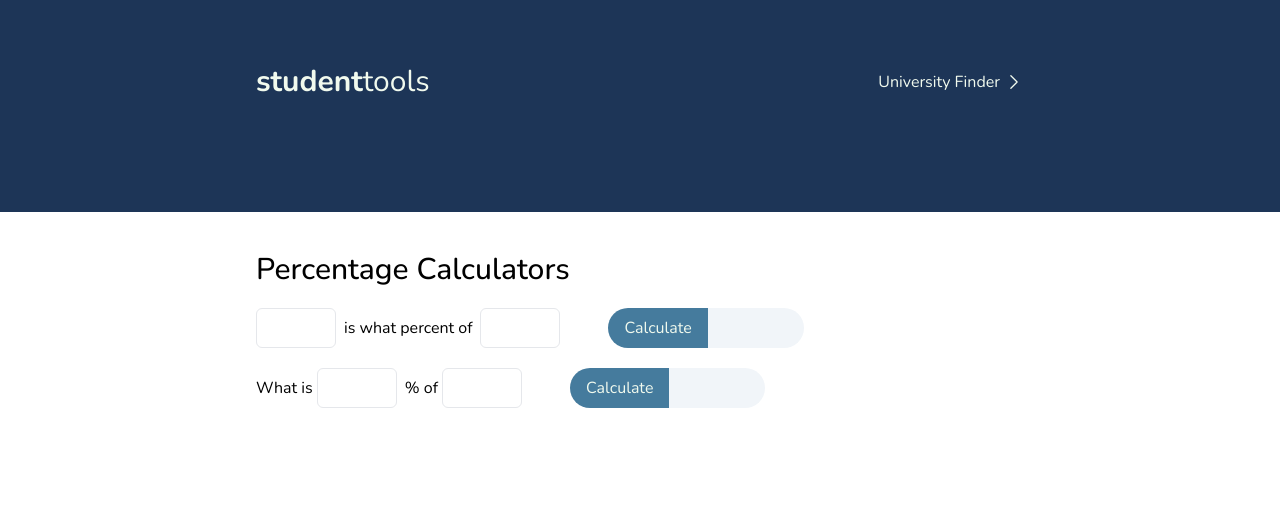
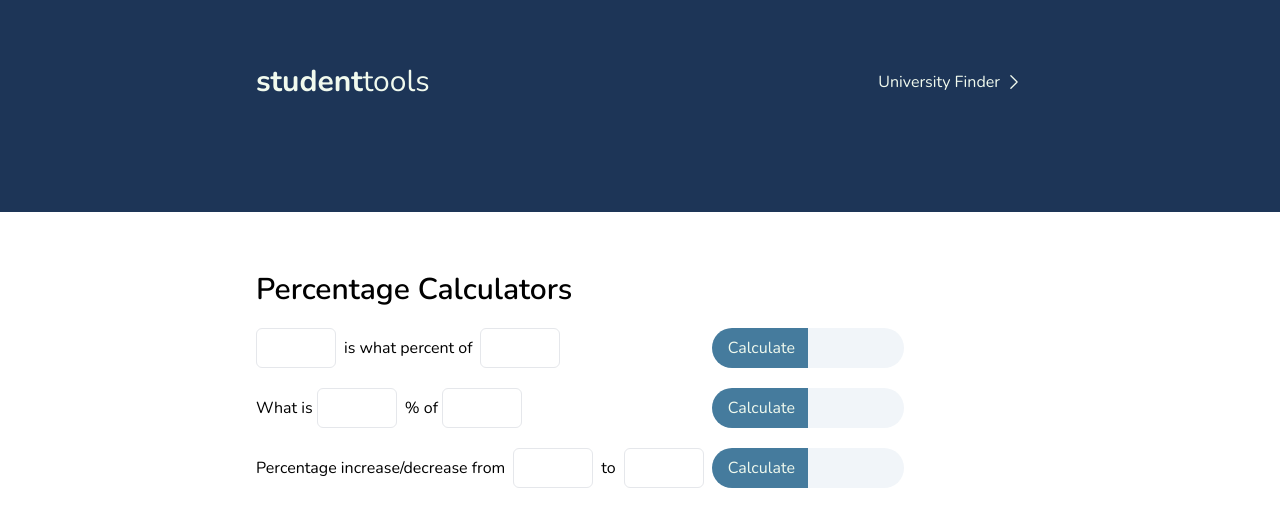
Before and after one commit to win20/student-tools, a React (Create React App) app in the folder client/: page /tools/0 in a window 1280 px wide. Shown: the top 526 px of the page. Built offline with nearby package versions, Linux system fonts and the light colour scheme.

Commit message:
Completed percentage responsiveness

```diff
--- a/client/package.json
+++ b/client/package.json
@@ -3,6 +3,7 @@
   "version": "0.1.0",
   "private": true,
   "dependencies": {
+    "@react-spring/web": "^9.6.1",
     "@testing-library/jest-dom": "^5.16.5",
     "@testing-library/react": "^13.4.0",
     "@testing-library/user-event": "^13.5.0",
--- a/client/src/index.css
+++ b/client/src/index.css
@@ -14,3 +14,7 @@
 .calculator-input {
 	@apply border-1 rounded-md mr-2 w-20 h-10 pl-2;
 }
+
+.responsive-spacing {
+	@apply p-5 md:px-10 desktop:px-64;
+}
--- a/client/src/output.css
+++ b/client/src/output.css
@@ -595,6 +595,11 @@ video {
   margin-right: auto;
 }
 
+.my-5{
+  margin-top: 1.25rem;
+  margin-bottom: 1.25rem;
+}
+
 .mb-8{
   margin-bottom: 2rem;
 }
@@ -611,20 +616,16 @@ video {
   margin-bottom: 0.5rem;
 }
 
-.mt-10{
-  margin-top: 2.5rem;
+.ml-2{
+  margin-left: 0.5rem;
+}
+
+.mt-2{
+  margin-top: 0.5rem;
 }
 
 .mt-5{
   margin-top: 1.25rem;
-}
-
-.ml-10{
-  margin-left: 2.5rem;
-}
-
-.ml-2{
-  margin-left: 0.5rem;
 }
 
 .flex{
@@ -655,6 +656,10 @@ video {
   height: 12rem;
 }
 
+.w-20{
+  width: 5rem;
+}
+
 .w-8{
   width: 2rem;
 }
@@ -675,8 +680,57 @@ video {
   width: 2.5rem;
 }
 
-.w-24{
-  width: 6rem;
+@-webkit-keyframes shake{
+  10%, 90%{
+    -webkit-transform: translate3d(-1px, 0, 0);
+            transform: translate3d(-1px, 0, 0);
+  }
+
+  20%, 80%{
+    -webkit-transform: translate3d(2px, 0, 0);
+            transform: translate3d(2px, 0, 0);
+  }
+
+  30%, 50%, 70%{
+    -webkit-transform: translate3d(-4px, 0, 0);
+            transform: translate3d(-4px, 0, 0);
+  }
+
+  40%, 60%{
+    -webkit-transform: translate3d(4px, 0, 0);
+            transform: translate3d(4px, 0, 0);
+  }
+}
+
+@keyframes shake{
+  10%, 90%{
+    -webkit-transform: translate3d(-1px, 0, 0);
+            transform: translate3d(-1px, 0, 0);
+  }
+
+  20%, 80%{
+    -webkit-transform: translate3d(2px, 0, 0);
+            transform: translate3d(2px, 0, 0);
+  }
+
+  30%, 50%, 70%{
+    -webkit-transform: translate3d(-4px, 0, 0);
+            transform: translate3d(-4px, 0, 0);
+  }
+
+  40%, 60%{
+    -webkit-transform: translate3d(4px, 0, 0);
+            transform: translate3d(4px, 0, 0);
+  }
+}
+
+.animate-shake{
+  -webkit-animation: shake 0.5s cubic-bezier(.36,.07,.19,.97);
+          animation: shake 0.5s cubic-bezier(.36,.07,.19,.97);
+}
+
+.resize{
+  resize: both;
 }
 
 .flex-col{
@@ -735,24 +789,24 @@ video {
   border-color: rgb(243 244 246 / var(--tw-border-opacity));
 }
 
+.bg-secondary{
+  --tw-bg-opacity: 1;
+  background-color: rgb(69 123 157 / var(--tw-bg-opacity));
+}
+
+.bg-slate-100{
+  --tw-bg-opacity: 1;
+  background-color: rgb(241 245 249 / var(--tw-bg-opacity));
+}
+
 .bg-primary{
   --tw-bg-opacity: 1;
   background-color: rgb(29 53 87 / var(--tw-bg-opacity));
 }
 
-.bg-secondary{
-  --tw-bg-opacity: 1;
-  background-color: rgb(69 123 157 / var(--tw-bg-opacity));
-}
-
 .bg-white{
   --tw-bg-opacity: 1;
   background-color: rgb(255 255 255 / var(--tw-bg-opacity));
-}
-
-.bg-slate-100{
-  --tw-bg-opacity: 1;
-  background-color: rgb(241 245 249 / var(--tw-bg-opacity));
 }
 
 .fill-current{
@@ -772,6 +826,11 @@ video {
   padding-right: 1rem;
 }
 
+.py-2{
+  padding-top: 0.5rem;
+  padding-bottom: 0.5rem;
+}
+
 .py-1{
   padding-top: 0.25rem;
   padding-bottom: 0.25rem;
@@ -787,9 +846,8 @@ video {
   padding-bottom: 1.25rem;
 }
 
-.py-2{
-  padding-top: 0.5rem;
-  padding-bottom: 0.5rem;
+.pl-2{
+  padding-left: 0.5rem;
 }
 
 .pl-1{
@@ -804,16 +862,17 @@ video {
   padding-bottom: 1rem;
 }
 
-.pl-2{
-  padding-left: 0.5rem;
-}
-
 .text-center{
   text-align: center;
 }
 
 .font-nunito{
   font-family: nunito, sans-serif;
+}
+
+.text-sm{
+  font-size: 0.875rem;
+  line-height: 1.25rem;
 }
 
 .text-lg{
@@ -831,11 +890,6 @@ video {
   line-height: 1.75rem;
 }
 
-.text-3xl{
-  font-size: 1.875rem;
-  line-height: 2.25rem;
-}
-
 .font-extrabold{
   font-weight: 800;
 }
@@ -844,13 +898,14 @@ video {
   font-weight: 600;
 }
 
-.font-medium{
-  font-weight: 500;
-}
-
 .text-lightText{
   --tw-text-opacity: 1;
   color: rgb(241 250 238 / var(--tw-text-opacity));
+}
+
+.text-black{
+  --tw-text-opacity: 1;
+  color: rgb(0 0 0 / var(--tw-text-opacity));
 }
 
 .text-gray-600{
@@ -861,11 +916,6 @@ video {
 .text-gray-500{
   --tw-text-opacity: 1;
   color: rgb(107 114 128 / var(--tw-text-opacity));
-}
-
-.text-black{
-  --tw-text-opacity: 1;
-  color: rgb(0 0 0 / var(--tw-text-opacity));
 }
 
 .shadow-md{
@@ -904,6 +954,24 @@ video {
   padding-left: 0.5rem;
 }
 
+.responsive-spacing{
+  padding: 1.25rem;
+}
+
+@media (min-width: 768px){
+  .responsive-spacing{
+    padding-left: 2.5rem;
+    padding-right: 2.5rem;
+  }
+}
+
+@media (min-width: 1280px){
+  .responsive-spacing{
+    padding-left: 16rem;
+    padding-right: 16rem;
+  }
+}
+
 .hover\:bg-secondaryHighlight:hover{
   --tw-bg-opacity: 1;
   background-color: rgb(84 136 168 / var(--tw-bg-opacity));
@@ -940,6 +1008,10 @@ video {
     margin-bottom: 3rem;
   }
 
+  .md\:mt-10{
+    margin-top: 2.5rem;
+  }
+
   .md\:block{
     display: block;
   }
@@ -956,8 +1028,16 @@ video {
     height: 2.75rem;
   }
 
+  .md\:h-10{
+    height: 2.5rem;
+  }
+
   .md\:w-11{
     width: 2.75rem;
+  }
+
+  .md\:w-24{
+    width: 6rem;
   }
 
   .md\:rounded-md{
@@ -997,12 +1077,15 @@ video {
     font-size: 2.25rem;
     line-height: 2.5rem;
   }
-}
 
-@media (min-width: 1024px){
-  .lg\:px-64{
-    padding-left: 16rem;
-    padding-right: 16rem;
+  .md\:text-xl{
+    font-size: 1.25rem;
+    line-height: 1.75rem;
+  }
+
+  .md\:text-base{
+    font-size: 1rem;
+    line-height: 1.5rem;
   }
 }
 
--- a/client/src/pages/Tools/Percentage/Percentage.tsx
+++ b/client/src/pages/Tools/Percentage/Percentage.tsx
@@ -1,14 +1,35 @@
 import ToolCalculators from 'utils/toolCalculators';
 import CalculateButton from 'shared/CalculateButton';
+import { Helpers } from 'utils/helpers';
+import { useEffect, useRef, useState } from 'react';
 
 const Percentage = () => {
+	const [windowWidth, setWindowWidth] = useState(window.innerWidth);
+
+	useEffect(() => {
+		const handleWindowResize = () => {
+			setWindowWidth(window.innerWidth);
+		};
+
+		window.addEventListener('resize', handleWindowResize);
+
+		return () => {
+			window.removeEventListener('resize', handleWindowResize);
+		};
+	});
+
 	const xIsWhatPercentOfY = () => {
 		const xInput = document.getElementById('xInput1') as HTMLInputElement;
 		const yInput = document.getElementById('yInput1') as HTMLInputElement;
 
 		const answer = ToolCalculators.Percentage_XIsWhatPercentOfY(xInput, yInput);
 
+		if (answer === '') {
+			const btn = document.getElementById('output1-btn') as HTMLElement;
+			Helpers.animateOnEvent(btn, 'animate-shake', 500);
+		} else {
 			(document.getElementById('output1') as HTMLInputElement).value = answer;
+		}
 	};
 
 	const whatIsXPercentOfY = () => {
@@ -17,32 +38,119 @@ const Percentage = () => {
 
 		const answer = ToolCalculators.Percentage_WhatIsXPercentOfY(xInput, yInput);
 
+		if (answer === '') {
+			const btn = document.getElementById('output2-btn') as HTMLElement;
+			Helpers.animateOnEvent(btn, 'animate-shake', 500);
+		} else {
 			(document.getElementById('output2') as HTMLInputElement).value = answer;
+		}
+	};
+
+	const percentageIncreaseOrDecrease = () => {
+		const xInput = document.getElementById('xInput3') as HTMLInputElement;
+		const yInput = document.getElementById('yInput3') as HTMLInputElement;
+
+		const answer = ToolCalculators.Percentage_IncreaseOrDecrease(
+			xInput,
+			yInput
+		);
+
+		if (answer === '') {
+			const btn = document.getElementById('output3-btn') as HTMLElement;
+			Helpers.animateOnEvent(btn, 'animate-shake', 500);
+		} else {
+			(document.getElementById('output3') as HTMLInputElement).value = answer;
+		}
 	};
 
 	return (
-		<div className="lg:px-64 mt-10">
-			<h1 className="text-3xl font-medium">Percentage Calculators</h1>
+		<div className="md:mt-10 responsive-spacing">
+			<h1 className="text-xl font-semibold md:text-3xl">
+				Percentage Calculators
+			</h1>
 
-			<div className="mt-5 ">
+			{windowWidth > 640 && (
+				<div className="hidden md:flex">
+					<div className="mt-5 flex flex-col">
+						<div className="mb-5">
+							<input id="xInput1" type="text" className="calculator-input" />
+							is what percent of
+							<input
+								id="yInput1"
+								type="text"
+								className="calculator-input ml-2"
+							/>
+						</div>
+						<div className="mb-5">
+							What is{' '}
+							<input id="xInput2" type="text" className="calculator-input" />%
+							of <input id="yInput2" type="text" className="calculator-input" />
+						</div>
+						<div>
+							Percentage increase/decrease from
+							<input
+								id="xInput3"
+								type="text"
+								className="calculator-input ml-2"
+							/>
+							to
+							<input
+								id="yInput3"
+								type="text"
+								className="calculator-input ml-2"
+							/>
+						</div>
+					</div>
+
+					<div className="mt-5 flex flex-col">
+						<div className="mb-5">
+							<CalculateButton id="output1" function={xIsWhatPercentOfY} />
+						</div>
+						<div className="mb-5">
+							<CalculateButton id="output2" function={whatIsXPercentOfY} />
+						</div>
+						<div>
+							<CalculateButton
+								id="output3"
+								function={percentageIncreaseOrDecrease}
+							/>
+						</div>
+					</div>
+				</div>
+			)}
+
+			{/* Small screens */}
+			<div className="flex flex-col md:hidden">
+				<div className="my-5">
 					<input id="xInput1" type="text" className="calculator-input" />
 					is what percent of
 					<input id="yInput1" type="text" className="calculator-input ml-2" />
+					<div className="mt-2">
 						<CalculateButton id="output1" function={xIsWhatPercentOfY} />
 					</div>
-
-			<div className="mt-5">
-				What is <input id="xInput2" type="text" className="calculator-input" />%
-				of <input id="yInput2" type="text" className="calculator-input" />
+				</div>
+				<div className="my-5">
+					What is{' '}
+					<input id="xInput2" type="text" className="calculator-input" />% of{' '}
+					<input id="yInput2" type="text" className="calculator-input" />
+					<div className="mt-2">
 						<CalculateButton id="output2" function={whatIsXPercentOfY} />
 					</div>
+				</div>
 
-			{/* <div>
-				<span>Percentage increase/decrease</span>
-				<span>
-					from <input type="text" /> to <input type="text" />
-				</span>
-			</div> */}
+				<div className="my-5">
+					Percentage increase/decrease from
+					<input id="xInput3" type="text" className="calculator-input ml-2" />
+					to
+					<input id="yInput3" type="text" className="calculator-input ml-2" />
+					<div className="mt-2">
+						<CalculateButton
+							id="output3"
+							function={percentageIncreaseOrDecrease}
+						/>
+					</div>
+				</div>
+			</div>
 		</div>
 	);
 };
--- a/client/src/shared/CalculateButton.tsx
+++ b/client/src/shared/CalculateButton.tsx
@@ -5,18 +5,19 @@ interface propsInterface {
 
 const CalculateButton = (props: propsInterface) => {
 	return (
-		<span className="ml-10 rounded-full text-lightText">
+		<span id="calculate-button" className="rounded-full text-lightText flex">
 			<button
-				className="px-4 py-2 rounded-l-full bg-secondary hover:bg-secondaryHighlight"
+				id={`${props.id}-btn`}
+				className="px-4 w-22 h-8 py-2 rounded-l-full bg-secondary hover:bg-secondaryHighlight md:w-24 md:h-10"
 				onClick={props.function}
 			>
-				Calculate
+				<p className="text-sm md:text-base">Calculate</p>
 			</button>
 			<input
 				id={props.id}
 				type="text"
 				disabled
-				className="py-2 w-24 rounded-r-full bg-slate-100 text-black pl-2"
+				className="py-2 w-20 h-8 rounded-r-full bg-slate-100 text-black pl-2 md:w-24 md:h-10"
 			/>
 		</span>
 	);
--- a/client/src/utils/helpers.ts
+++ b/client/src/utils/helpers.ts
@@ -2,6 +2,17 @@ class Helpers {
 	static stripAllSpaces(inputStr: string): string {
 		return inputStr.replace(/\s/g, '');
 	}
+
+	static animateOnEvent(
+		element: HTMLElement,
+		animation: string,
+		timeoutInMs: number
+	) {
+		element.classList.add(animation);
+		setTimeout(() => {
+			element.classList.remove(animation);
+		}, timeoutInMs);
+	}
 }
 
 export { Helpers };
--- a/client/src/utils/toolCalculators.ts
+++ b/client/src/utils/toolCalculators.ts
@@ -32,6 +32,23 @@ class ToolCalculators {
 
 		return answerString;
 	}
+
+	static Percentage_IncreaseOrDecrease(
+		xInput: HTMLInputElement,
+		yInput: HTMLInputElement
+	): string {
+		const x: number = parseFloat(xInput.value);
+		const y: number = parseFloat(yInput.value);
+		const answer: number = ((y - x) / x) * 100;
+
+		if (Number.isNaN(answer)) return '';
+
+		let answerString: string = Number.isInteger(answer)
+			? answer.toString()
+			: answer.toFixed(2);
+
+		return answerString + '%';
+	}
 }
 
 export default ToolCalculators;
```
Also changed, not shown: client/tailwind.config.js (+22 -0 lines), 1 other file (tests, documents, lock files or other folders). Lines whose indentation alone changed are shown as unchanged.
